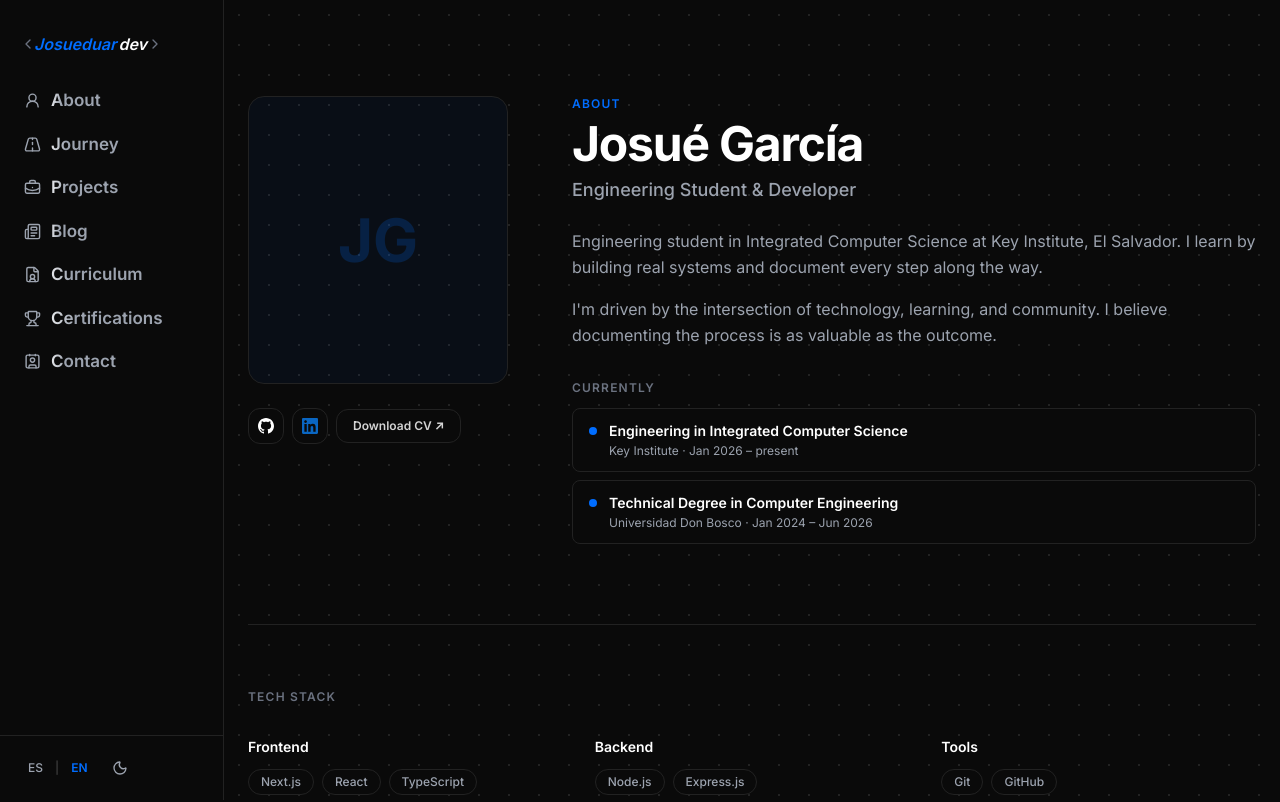
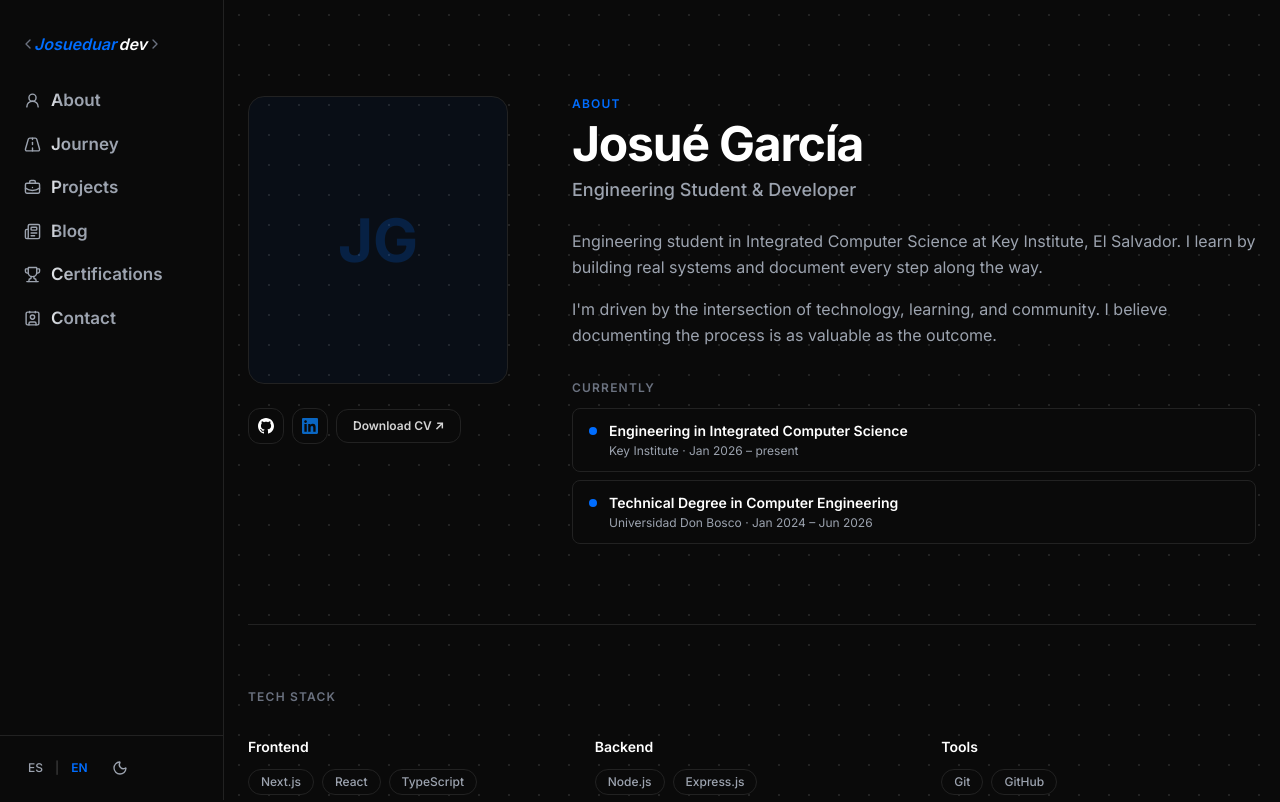
Before and after one commit to josueduarkey/engineering-journey, a Next.js app: page /en/about in a window 1280 px wide. Shown: the top 802 px of the page. Built offline with nearby package versions, Linux system fonts and the light colour scheme.

Commit message:
adding middleware

```diff
--- a/components/navigation/Navbar.tsx
+++ b/components/navigation/Navbar.tsx
@@ -12,7 +12,6 @@ const navLinks = [
   { key: "journey", href: "/journey" },
   { key: "projects", href: "/projects" },
   { key: "blog", href: "/blog" },
-  { key: "curriculum", href: "/curriculum" },
   { key: "achievements", href: "/certifications" },
   { key: "contact", href: "/contact" },
 ] as const;
--- a/components/navigation/Sidebar.tsx
+++ b/components/navigation/Sidebar.tsx
@@ -12,7 +12,6 @@ import {
   Road,
   BriefcaseBusiness,
   Newspaper,
-  FileUser,
   Trophy,
   Contact,
   type LucideIcon,
@@ -29,7 +28,6 @@ const navLinks: Array<{
   { key: "journey", href: "/journey", Icon: Road },
   { key: "projects", href: "/projects", Icon: BriefcaseBusiness },
   { key: "blog", href: "/blog", Icon: Newspaper },
-  { key: "curriculum", href: "/curriculum", Icon: FileUser },
   { key: "achievements", href: "/certifications", Icon: Trophy },
   { key: "contact", href: "/contact", Icon: Contact },
 ];
--- a/messages/en.json
+++ b/messages/en.json
@@ -4,7 +4,6 @@
     "journey": "Journey",
     "projects": "Projects",
     "blog": "Blog",
-    "curriculum": "Curriculum",
     "achievements": "Certifications",
     "contact": "Contact"
   },
--- a/messages/es.json
+++ b/messages/es.json
@@ -4,7 +4,6 @@
     "journey": "Trayectoria",
     "projects": "Proyectos",
     "blog": "Blog",
-    "curriculum": "Curriculum",
     "achievements": "Certificaciones",
     "contact": "Contacto"
   },
--- a/proxy.ts
+++ b/middleware.ts
@@ -1,7 +1,7 @@
 import createMiddleware from "next-intl/middleware";
 import { routing } from "./i18n/routing";
 
-export const proxy = createMiddleware(routing);
+export const middleware = createMiddleware(routing);
 
 export const config = {
   matcher: ["/((?!api|_next|_vercel|.*\\..*).*)"],
```
